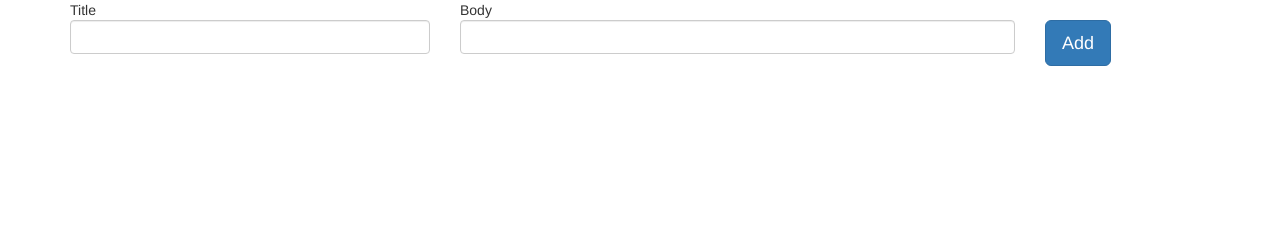
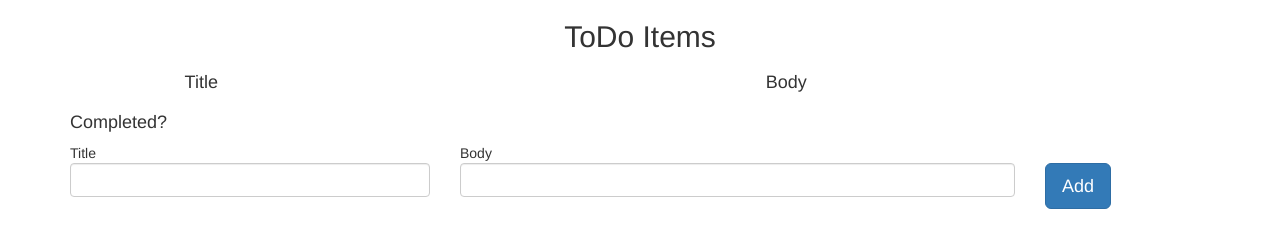
Before and after one commit to dstromberg2/node-todo, a website: page public/index.html in a window 1280 px wide. Drawn offline with nearby package versions, Linux system fonts and the light colour scheme; no server answers.

Commit message:
Expand display

```diff
--- a/public/index.html
+++ b/public/index.html
@@ -7,6 +7,11 @@
 	<title>ToDo app in Node</title>
 
 	<link href="https://maxcdn.bootstrapcdn.com/bootstrap/3.3.5/css/bootstrap.min.css" rel="stylesheet">
+	<style>
+		.centered {
+			text-align: center;
+		}
+	</style>
 
 	<script src="https://ajax.googleapis.com/ajax/libs/jquery/2.1.4/jquery.min.js"></script>
 	<script src="https://maxcdn.bootstrapcdn.com/bootstrap/3.3.5/js/bootstrap.min.js"></script>
@@ -19,6 +24,14 @@
 
 
 		<div id="item-list" class="container">
+			<div class="row">
+				<div class="col-xs-6 col-xs-offset-3 centered"><h2>ToDo Items</h2></div>
+			</div>
+			<div class="row">
+				<div class="col-xs-3 centered"><h4>Title</h4></div>
+				<div class="col-xx-5 centered"><h4>Body</h4></div>
+				<div class="col-xs-1 centered"><h4>Completed?</h4></div>
+			</div>
 			<div class="row" ng-repeat="item in items">
 				<div class="col-xs-3">{{ item.title }}</div>
 				<div class="col-xs-5">{{ item.body }}</div>
```
